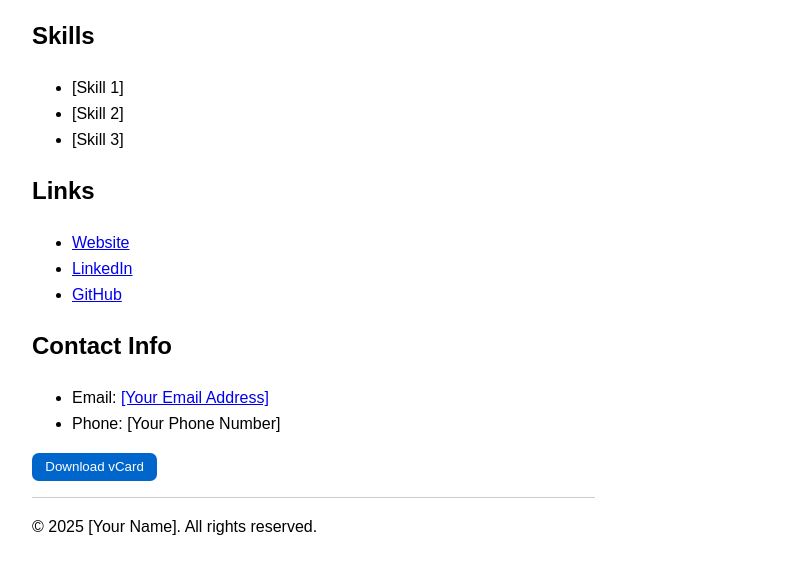
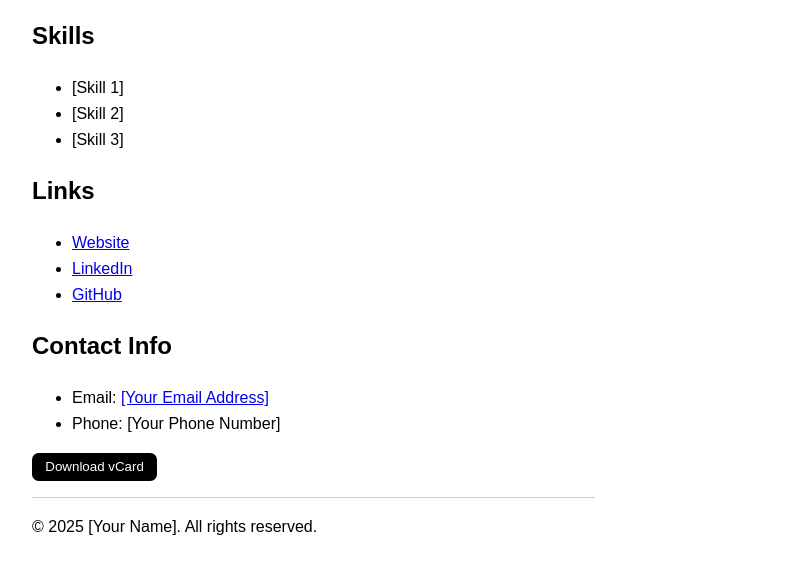
Before and after one commit to howdyitskyle/my-nfc-card, a plain HTML site: page index.html in a window 1280 px wide. Shown: the part 196-770 px from the top of the page, without its empty margins (224-1026 px from the left). Drawn offline with Linux system fonts and the light colour scheme.

Commit message:
Update style.css

```diff
--- a/css/style.css
+++ b/css/style.css
@@ -5,7 +5,7 @@ body {
       }
 
 #downloadBtn {
-            background-color: #0066CC;
+            background-color: #000;
             color: #FFF;
             cursor: pointer;
             border: none;
```
